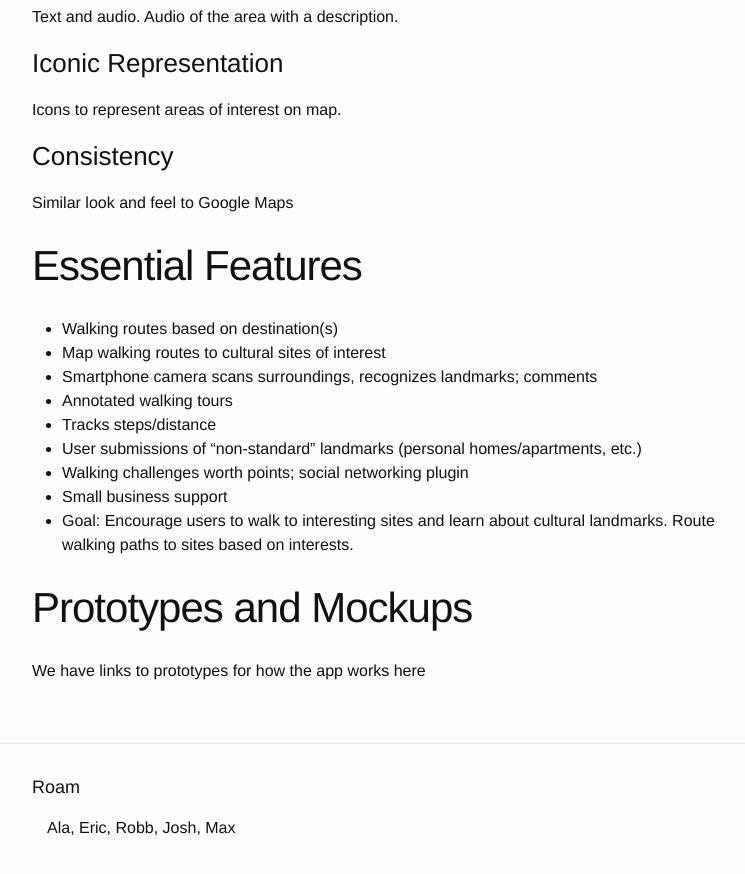
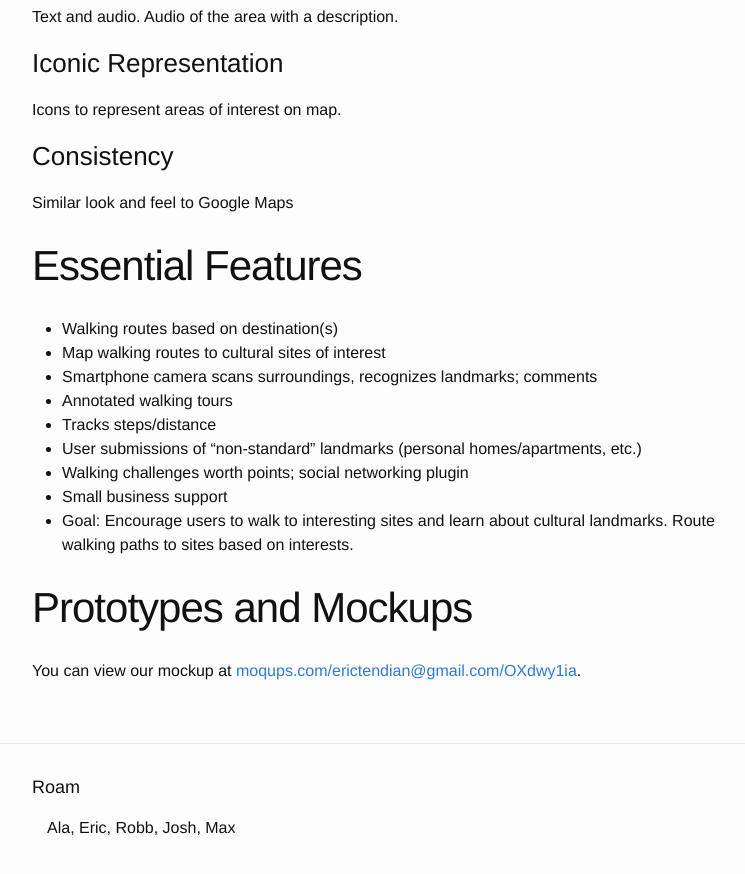
Before and after one commit to EricTendian/com381-roam, a Jekyll site: the page built from index.html, in a window 1280 px wide and 900 px high, scrolled down 1314 px. Shown: the top 874 px of the window, without its empty margins (238-983 px from the left). Built offline with Jekyll 4.4.1, drawn with Linux system fonts in a browser that asks for light colours.

Commit message:
Update 2015-11-20-prototypes.markdown

```diff
--- a/_posts/2015-11-20-prototypes.markdown
+++ b/_posts/2015-11-20-prototypes.markdown
@@ -2,4 +2,5 @@
 layout: post
 title:  "Prototypes and Mockups"
 ---
-We have links to prototypes for how the app works here
+
+You can view our mockup at [moqups.com/erictendian@gmail.com/OXdwy1ia](https://moqups.com/erictendian@gmail.com/OXdwy1ia).
```
